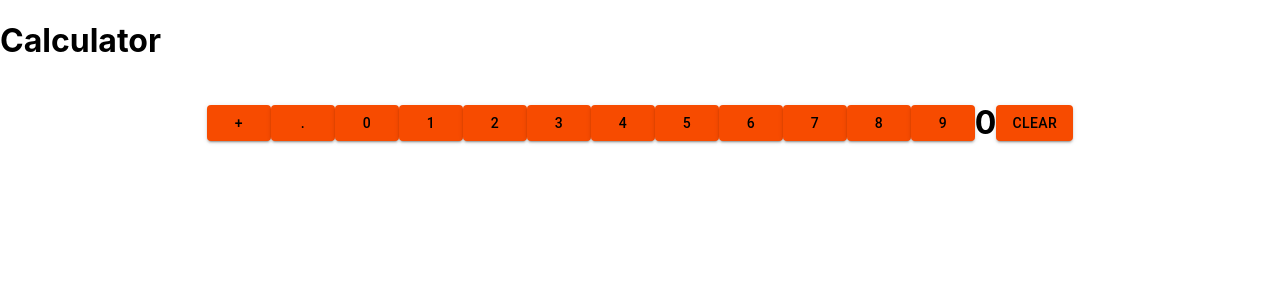
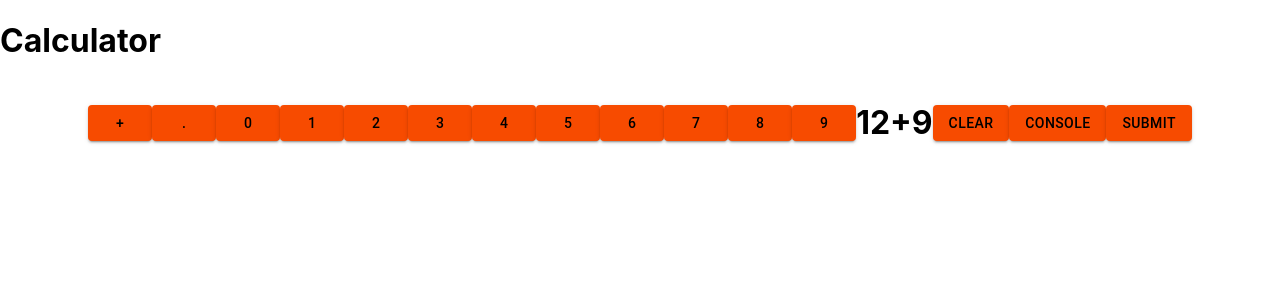
Before and after one commit to Jacoblynch99/Calculator2021, a React (Create React App) app: page / in a window 1280 px wide. Shown: the top 300 px of the page. Built offline with nearby package versions, Linux system fonts and the light colour scheme.

Commit message:
added buttons

```diff
--- a/src/components/UserLanding.js
+++ b/src/components/UserLanding.js
@@ -18,25 +18,42 @@ import {
 import React, { useState } from 'react'
 
 const UserLanding = (props) => {
-    let [integer, setInteger] = useState(0)
+    let [integer, setInteger] = useState([12, '+', 9])
     let [equation, setEquation] = useState([])
 
     const inputNumber = (num) => {
-        if (integer === 0) {
-            if (num === '.') {
-                setInteger(`${integer}` + `${num}`)
-            } else {
-                setInteger(num)
+        if (typeof num === 'number') {
+            let lastArrItem = integer.length - 1
+            if (typeof lastArrItem === 'number') {
+                setInteger([integer[lastArrItem]])
             }
-        } else {
-            setInteger(`${integer}` + `${num}`)
+            console.log(num)
+            // setInteger([...integer, concat])
         }
+
+        if (typeof num === 'string') {
+            setInteger([...integer, num])
+        }
+
+        // if (integer === 0) {
+        //     if (num === '.') {
+        //         setInteger(`${integer}` + `${num}`)
+        //     } else {
+        //         setInteger(num)
+        //     }
+        // } else {
+        //     setInteger(`${integer}` + `${num}`)
+        // }
     }
 
-    const inputOperation = (operation) => {}
+    const inputOperation = (integer) => {}
 
     const clear = () => {
         setInteger(0)
+    }
+
+    const consol = () => {
+        console.log(integer)
     }
 
     return (
@@ -50,7 +67,7 @@ const UserLanding = (props) => {
             >
                 <Grid>
                     <Button
-                        onClick={() => inputOperation('+')}
+                        onClick={() => inputNumber('+')}
                         variant="contained"
                         color="primary"
                     >
@@ -135,10 +152,20 @@ const UserLanding = (props) => {
                     </Button>
                 </Grid>
                 <h1>{integer}</h1>
-                <h2>{equation}</h2>
+                {/* <h2>{equation}</h2> */}
                 <br />
                 <Button onClick={clear} variant="contained" color="primary">
                     clear
+                </Button>
+                <Button onClick={consol} variant="contained" color="primary">
+                    Console
+                </Button>
+                <Button
+                    onClick={() => inputOperation(integer)}
+                    variant="contained"
+                    color="primary"
+                >
+                    Submit
                 </Button>
             </Grid>
         </div>
```
